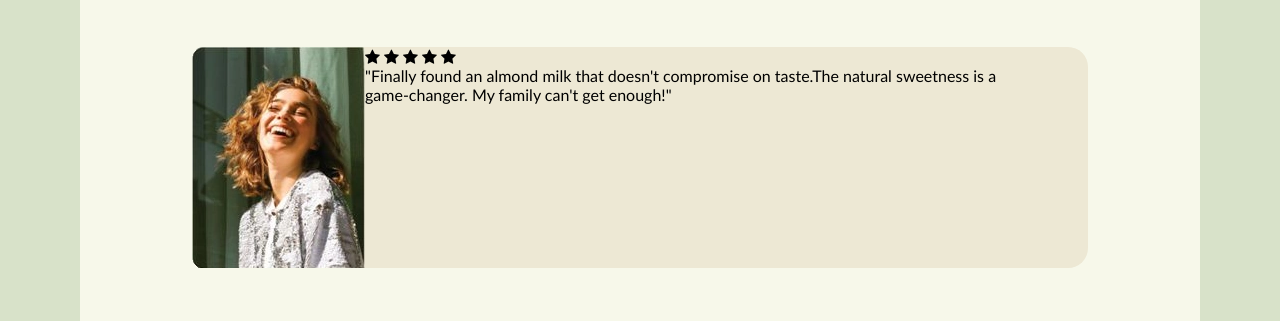
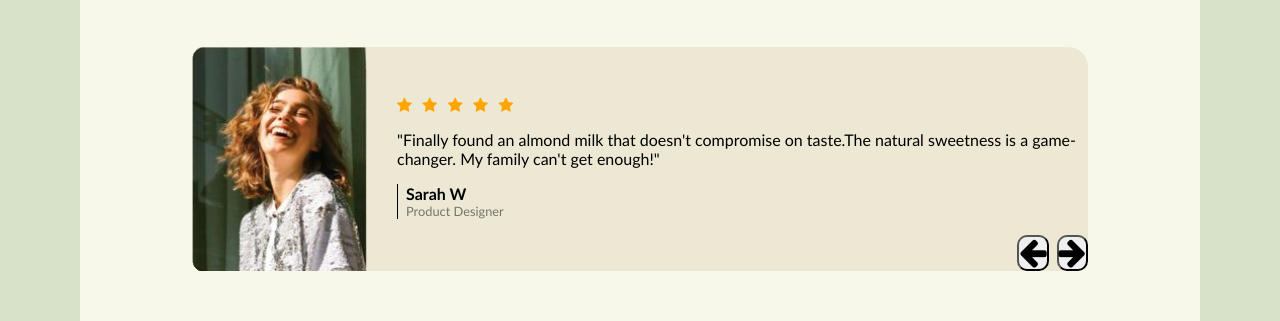
Before and after one commit to KetleriusLinas/html-css-Reviews, a website: page index.html in a window 1280 px wide. Shown: the part 308-629 px from the top of the page. Drawn offline with Linux system fonts and the light colour scheme.

Commit message:
reviewer

```diff
--- a/css/main.css
+++ b/css/main.css
@@ -64,19 +64,53 @@ body {
    border-radius: 20px;
    margin-bottom: 4rem;
 }
-.rev {
+.picture {
    display: flex;
 }
  .review {
    display: flex;
    flex-direction: column;
-   /* align-items: center;  */
-   /* text-align: center; */
-   width: 75%;
+   gap: 1rem;
+   padding-top: 3rem;
+   padding-left: 2rem;
+   width: 100%;
 }
-/*
+.review .stars {
+   color: orange;
+   letter-spacing: 0.2rem;
+}
+
 .comment {
    display: flex;
-   flex-direction: row;
-   text-align: center;
-} */
+   width: 100%;
+}
+
+.rev {
+   border-left: 1px solid black;
+   padding-left: 0.5rem;
+}
+
+.name {
+   font-weight: bold;
+   font-family: 'Gill Sans', 'Gill Sans MT', Calibri, 'Trebuchet MS', sans-serif;
+}
+.job-title {
+   font-size: 0.8rem;
+   color: rgba(0, 0, 0, 0.5);
+}
+.buttons {
+   display: inline-flex;
+   justify-content: right;
+   gap: 0.5rem;
+   text-align: right;
+   font-size: 2rem;
+   font-weight: none;
+   width: 100%;
+}
+.btn1 {
+   border-radius: 10px;
+   font-size: 1rem;
+}
+.btn2 {
+   border-radius: 10px;
+}
--- a/index.html
+++ b/index.html
@@ -40,11 +40,11 @@
     <main class="container" style="border-radius: 0;">
         <h1 class="title">Reviews</h1>
         <div class="content">
-            <div class="rev">
+            <div class="picture">
                 <img src="./img/rewier.webp" alt="#">
             </div>
             <div class="review">
-                <div>
+                <div class="stars">
                     <i class="fa fa-star" aria-hidden="true"></i>
                     <i class="fa fa-star" aria-hidden="true"></i>
                     <i class="fa fa-star" aria-hidden="true"></i>
@@ -53,6 +53,14 @@
                 </div>
                 <p class="comment">"Finally found an almond milk that doesn't compromise on taste.The natural sweetness is a game-changer.
                     My family can't get enough!"</p>
+                <div class="rev">
+                    <div class="name">Sarah W</div>
+                    <div class="job-title">Product Designer</div>
+                </div>
+                <div class="buttons">
+                    <button class="btn1 fa fa-arrow-left" type="button"></button>
+                    <button class="btn2 fa fa-arrow-right" type="button"></button>
+                </div>
             </div>
         </div>
     </main>
```
